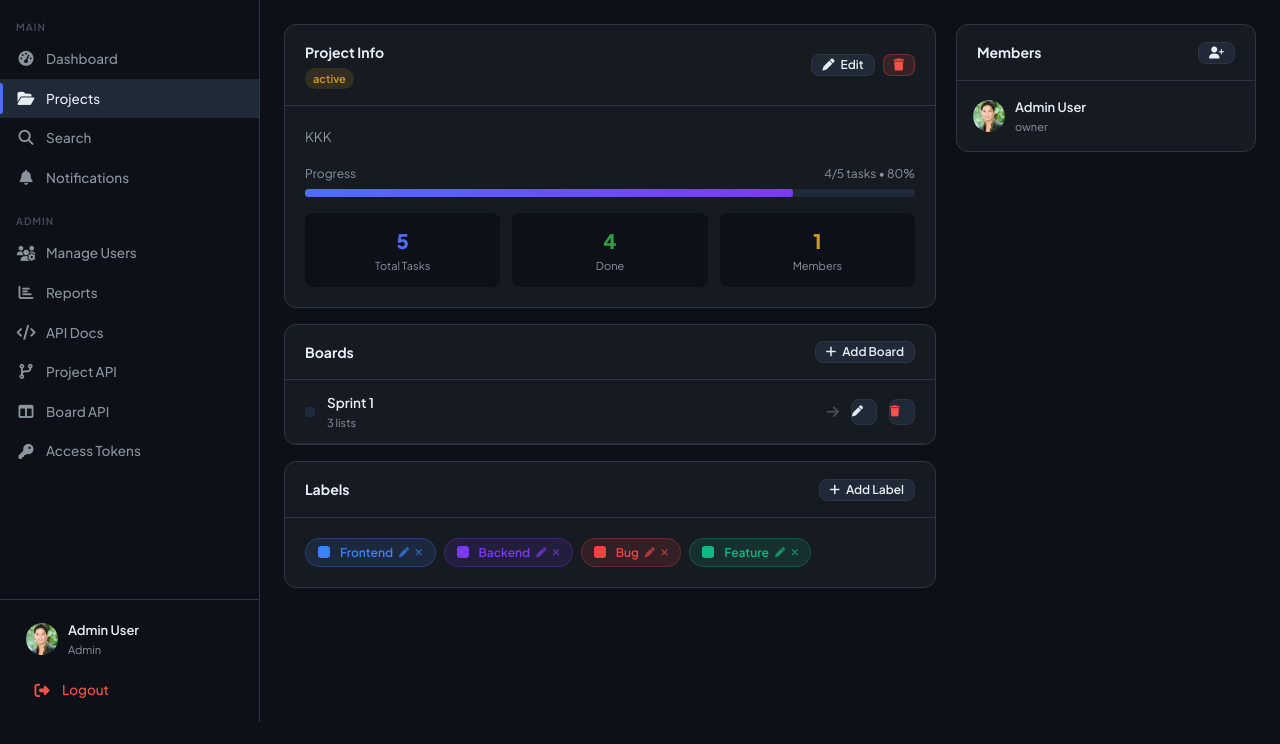
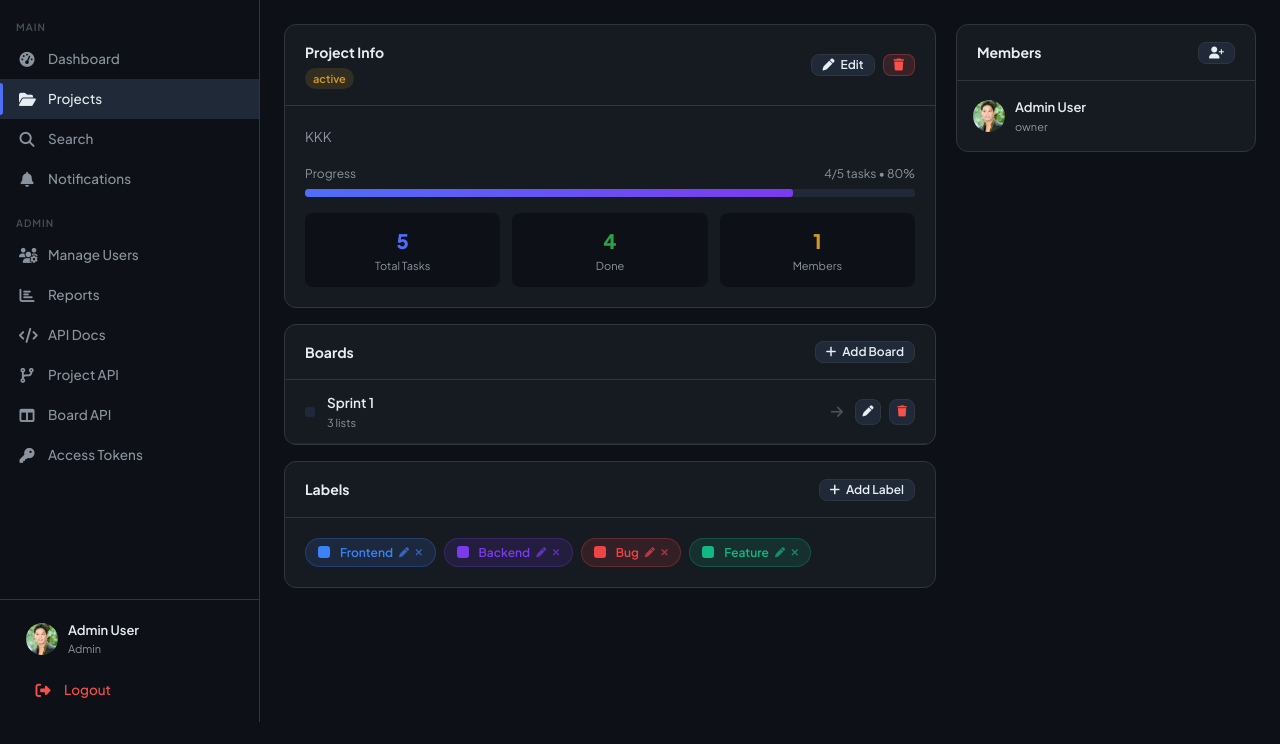
Before and after one commit to egexryukenzy/Django-Assignment, a Django app: page /projects/1/ in a window 1280 px wide. Shown: the part 78-822 px from the top of the page. Run offline with Django 5.2, Linux system fonts and the light colour scheme; a user stored in the database is signed in; data comes from the database, SQL or seed files in the repository; both versions use the stored data as it was after the commit; some web fonts are replaced.

Commit message:
Update Icons

```diff
--- a/static/css/main.css
+++ b/static/css/main.css
@@ -60,7 +60,8 @@ body {
 .nav-section { padding: 8px 16px 4px; font-size: 10px; text-transform: uppercase;
   letter-spacing: 1px; color: var(--text-faint); font-weight: 600; }
 .nav-link {
-  display: flex; align-items: center; gap: 10px;
+  display: grid; grid-template-columns: 22px minmax(0, 1fr) auto;
+  align-items: center; column-gap: 10px;
   padding: 9px 16px; color: var(--text-muted); text-decoration: none;
   font-size: 13.5px; font-weight: 500; border-radius: 0;
   transition: all .15s; position: relative;
@@ -72,9 +73,17 @@ body {
   content: ''; position: absolute; left: 0; top: 4px; bottom: 4px;
   width: 3px; background: var(--accent); border-radius: 0 3px 3px 0;
 }
-.nav-link .nav-icon { width: 20px; text-align: center; font-size: 15px; }
+.nav-link .nav-icon {
+  width: 22px; height: 22px;
+  display: inline-flex; align-items: center; justify-content: center;
+  text-align: center; font-size: 15px;
+}
+.nav-link .nav-icon i {
+  width: 16px;
+  text-align: center;
+}
 .nav-badge {
-  margin-left: auto; background: var(--red); color: white;
+  background: var(--red); color: white;
   font-size: 10px; font-weight: 700; padding: 1px 6px; border-radius: 10px;
   min-width: 18px; text-align: center;
 }
@@ -140,7 +149,15 @@ body {
 .btn-danger { background: rgba(248,81,73,.15); color: var(--red); border: 1px solid rgba(248,81,73,.3); }
 .btn-danger:hover { background: rgba(248,81,73,.25); }
 .btn-sm { padding: 4px 10px; font-size: 12px; }
-.btn-icon { padding: 7px; border-radius: 8px; }
+.btn-icon {
+  padding: 7px; border-radius: 8px;
+  align-items: center; justify-content: center;
+  flex-shrink: 0;
+}
+.btn-icon i {
+  display: block;
+  line-height: 1;
+}
 
 /* ── CARDS ── */
 .card {
@@ -227,6 +244,19 @@ textarea.form-control { resize: vertical; min-height: 80px; }
   padding: 12px 16px; display: flex; align-items: center; justify-content: space-between;
   border-bottom: 1px solid var(--border);
 }
+.kanban-col-heading,
+.kanban-col-actions {
+  display: flex; align-items: center;
+}
+.kanban-col-heading {
+  gap: 8px; min-width: 0;
+}
+.kanban-col-actions {
+  gap: 4px; flex-shrink: 0;
+}
+.kanban-col-actions form {
+  display: flex; margin: 0;
+}
 .kanban-col-title { font-size: 13px; font-weight: 700; }
 .col-count {
   background: var(--bg-hover); color: var(--text-muted);
@@ -283,6 +313,23 @@ textarea.form-control { resize: vertical; min-height: 80px; }
   box-shadow: 0 8px 24px rgba(0,0,0,.4); color: inherit; }
 .project-name { font-size: 15px; font-weight: 700; }
 .project-desc { font-size: 12.5px; color: var(--text-muted); flex: 1; }
+.board-row {
+  display: flex; align-items: center; gap: 12px;
+  padding: 12px 20px; border-bottom: 1px solid rgba(48,54,61,.5);
+}
+.board-row-link {
+  display: flex; align-items: center; gap: 12px; flex: 1;
+  min-width: 0; text-decoration: none; color: inherit;
+}
+.board-row-main {
+  flex: 1; min-width: 0;
+}
+.board-row-actions {
+  display: flex; align-items: center; gap: 8px; flex-shrink: 0;
+}
+.board-row-actions form {
+  display: flex; margin: 0;
+}
 
 /* ── TABLE ── */
 .table { width: 100%; border-collapse: collapse; }
--- a/templates/board/kanban.html
+++ b/templates/board/kanban.html
@@ -64,12 +64,12 @@
   {% for list in lists %}
   <div class="kanban-col" data-list-id="{{ list.id }}">
     <div class="kanban-col-header">
-      <div style="display:flex;align-items:center;gap:8px">
+      <div class="kanban-col-heading">
         <span style="width:10px;height:10px;border-radius:50%;background:{% if 'Doing' in list.title %}var(--yellow){% elif 'Done' in list.title %}var(--green){% else %}var(--text-faint){% endif %}"></span>
         <span class="kanban-col-title">{{ list.title }}</span>
         <span class="col-count">{{ list.visible_cards|length }}</span>
       </div>
-      <div style="display:flex;align-items:center;gap:4px;">
+      <div class="kanban-col-actions">
         {% if list.can_add_card %}
         <button class="btn btn-icon btn-secondary" style="width:28px;height:28px;padding:0;font-size:12px" onclick="toggleAddCard({{ list.id }})">
           <i class="fa-solid fa-plus"></i>
@@ -79,7 +79,7 @@
         <button class="btn btn-icon btn-secondary" style="width:28px;height:28px;padding:0;font-size:12px" onclick="openListEditModal({{ list.id }}, '{{ list.title|escapejs }}')" title="Rename list">
           <i class="fa-solid fa-pen"></i>
         </button>
-        <form method="post" action="{% url 'list_delete' list.id %}" style="display:inline" onsubmit="return confirm('Delete this list and all its cards?')">
+        <form method="post" action="{% url 'list_delete' list.id %}" onsubmit="return confirm('Delete this list and all its cards?')">
           {% csrf_token %}
           <button type="submit" class="btn btn-icon btn-secondary" style="width:28px;height:28px;padding:0;font-size:12px;color:var(--red,#ef4444)" title="Delete list">
             <i class="fa-solid fa-trash"></i>
--- a/templates/projects/detail.html
+++ b/templates/projects/detail.html
@@ -70,25 +70,27 @@
       </div>
       <div class="card-body" style="padding:0">
         {% for board in boards %}
-        <div style="display:flex;align-items:center;gap:12px;padding:12px 20px;border-bottom:1px solid rgba(48,54,61,.5);">
-          <a href="{% url 'board' project.id board.id %}" style="display:flex;align-items:center;gap:12px;flex:1;text-decoration:none;color:inherit;">
+        <div class="board-row">
+          <a href="{% url 'board' project.id board.id %}" class="board-row-link">
             <div style="width:10px;height:10px;border-radius:3px;background:{{ board.background }}"></div>
-            <div style="flex:1">
+            <div class="board-row-main">
               <div style="font-weight:600;font-size:13.5px">{{ board.name }}</div>
               <div style="font-size:11px;color:var(--text-muted)">{{ board.lists.count }} lists</div>
             </div>
             <i class="fa-solid fa-arrow-right" style="color:var(--text-faint)"></i>
           </a>
           {% if can_lead %}
+          <div class="board-row-actions">
             <button class="btn btn-icon btn-secondary" style="width:26px;height:26px;padding:0;font-size:11px" onclick="openBoardEditModal({{ board.id }}, '{{ board.name|escapejs }}')" title="Rename board">
               <i class="fa-solid fa-pen"></i>
             </button>
-          <form method="post" action="{% url 'board_delete' project.id board.id %}" style="display:inline" onsubmit="return confirm('Delete this board? All lists and cards will be lost.')">
+            <form method="post" action="{% url 'board_delete' project.id board.id %}" onsubmit="return confirm('Delete this board? All lists and cards will be lost.')">
               {% csrf_token %}
               <button type="submit" class="btn btn-icon btn-secondary" style="width:26px;height:26px;padding:0;font-size:11px;color:var(--red,#ef4444)" title="Delete board">
                 <i class="fa-solid fa-trash"></i>
               </button>
             </form>
+          </div>
           {% endif %}
         </div>
         {% empty %}
```
Also changed, not shown: db.sqlite3. Lines whose indentation alone changed are shown as unchanged.
